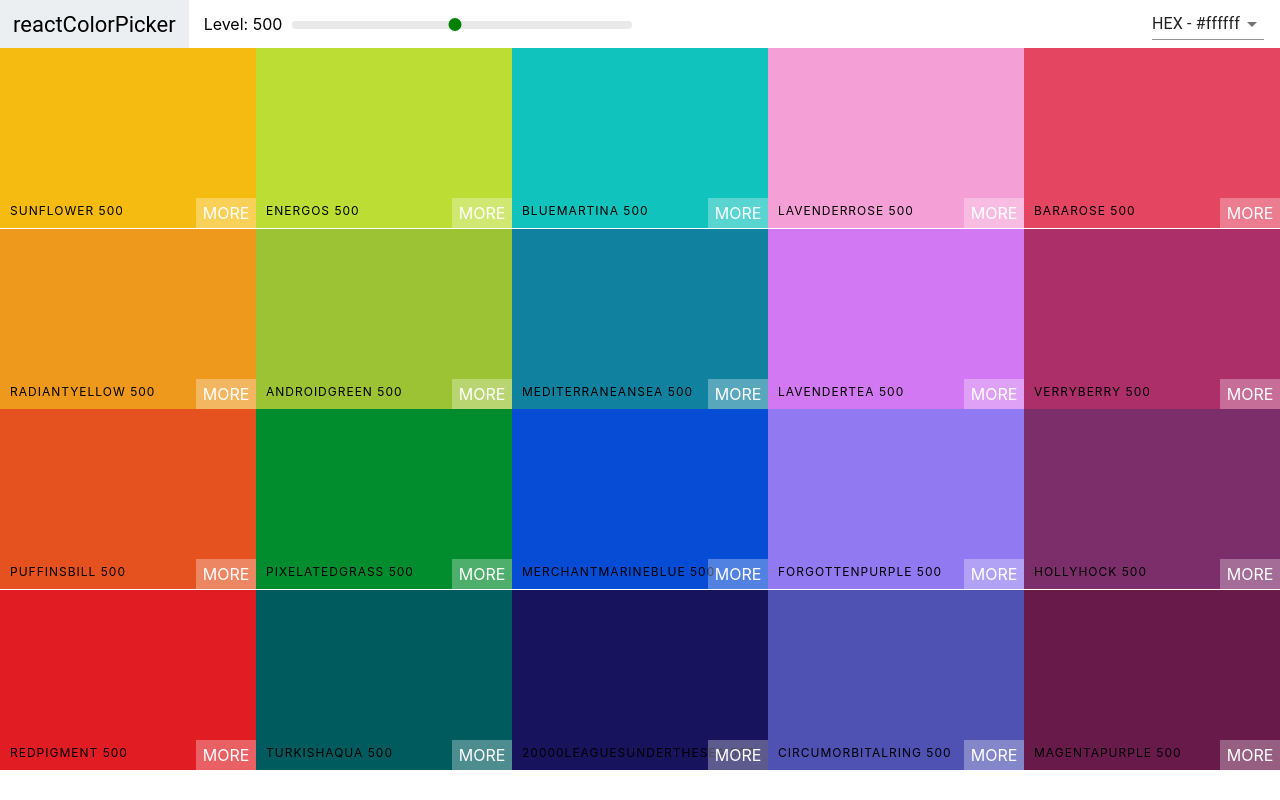
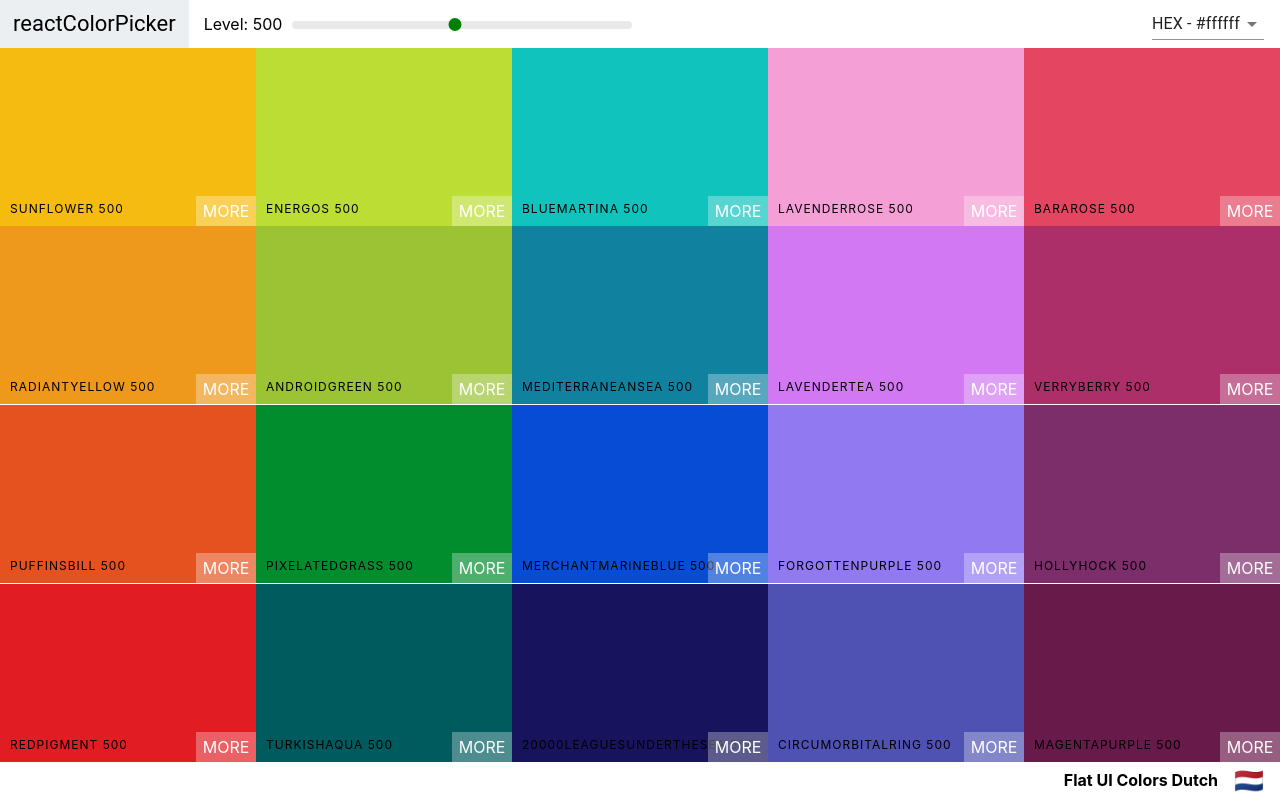
Before and after one commit to rohitbhati-rb/color-picker, a React (Create React App) app: page /palette/flat-ui-colors-american in a window 1280 px wide. Built offline with nearby package versions, Linux system fonts and the light colour scheme.

Commit message:
Palette footer was added

```diff
--- a/src/Palette.js
+++ b/src/Palette.js
@@ -21,10 +21,10 @@ class Palette extends Component {
     this.setState({ format: val });
   }
   render() {
-    const { colors } = this.props.palette;
+    const { colors, paletteName, emoji } = this.props.palette;
     const { level, format } = this.state;
     const colorBoxes = colors[level].map(color => (
-      <ColorBox background={color[format]} name={color.name} />
+      <ColorBox key={color.id} background={color[format]} name={color.name} />
     ));
     return (
       <div className="Palette">
@@ -33,11 +33,13 @@ class Palette extends Component {
           changeLevel={this.changeLevel}
           handleChange={this.changeFormat}
         />
-        {/* Navbar goes here */}
         <div className="Palette-colors">
           {colorBoxes}
         </div>
-        {/* footer eventually */}
+        <footer className="Palette-footer">
+          {paletteName}
+          <span className="emoji">{emoji}</span>
+        </footer>
       </div>
     )
   }
--- a/src/css/Palette.css
+++ b/src/css/Palette.css
@@ -1,6 +1,20 @@
 .Palette {
   height: 100vh;
+  display: flex;
+  flex-direction: column;
 }
 .Palette-colors {
   height: 90%;
 }
+.Palette-footer {
+  background-color: white;
+  height: 5vh;
+  display: flex;
+  justify-content: flex-end;
+  align-items: center;
+  font-weight: bold;
+}
+.emoji {
+  font-size: 1.5rem;
+  margin: 0 1rem;
+}
--- a/src/index.css
+++ b/src/index.css
@@ -11,3 +11,6 @@ code {
   font-family: source-code-pro, Menlo, Monaco, Consolas, 'Courier New',
     monospace;
 }
+::-webkit-scrollbar{
+  display: none;
+}
```
